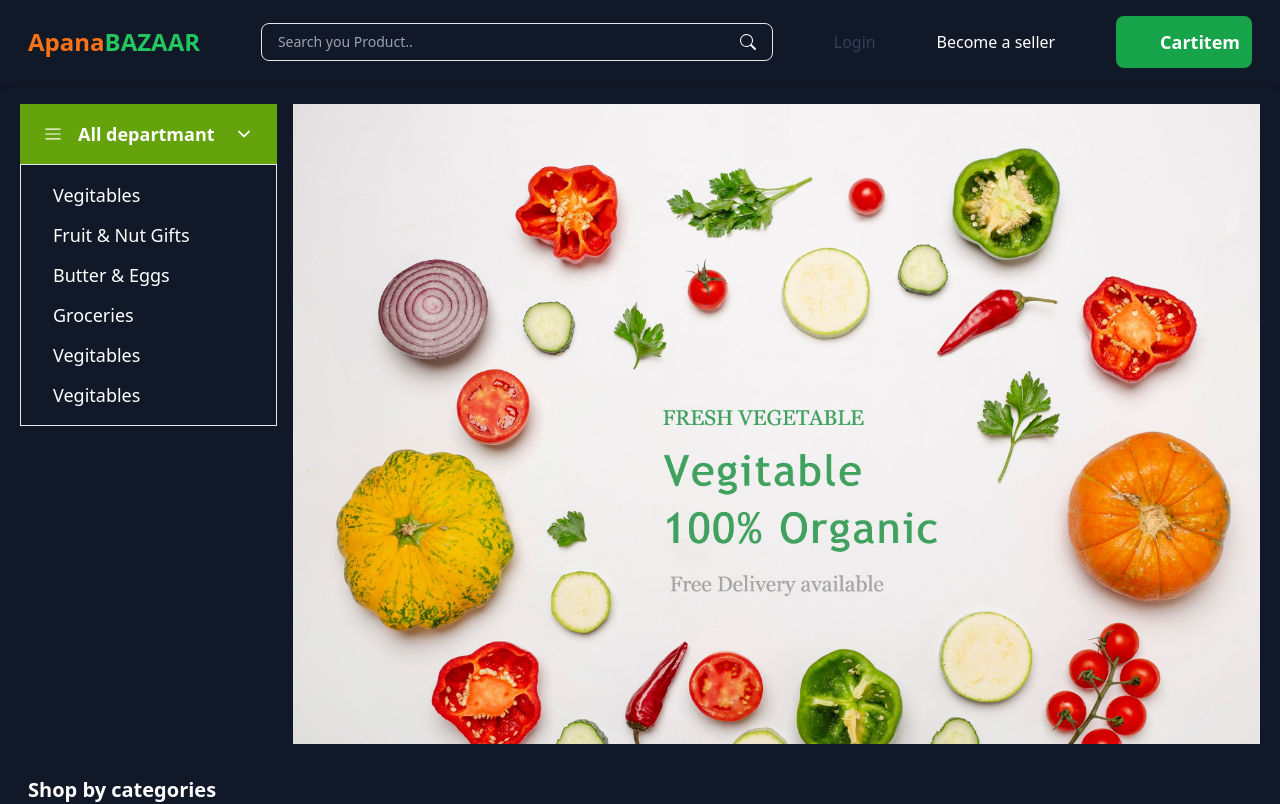
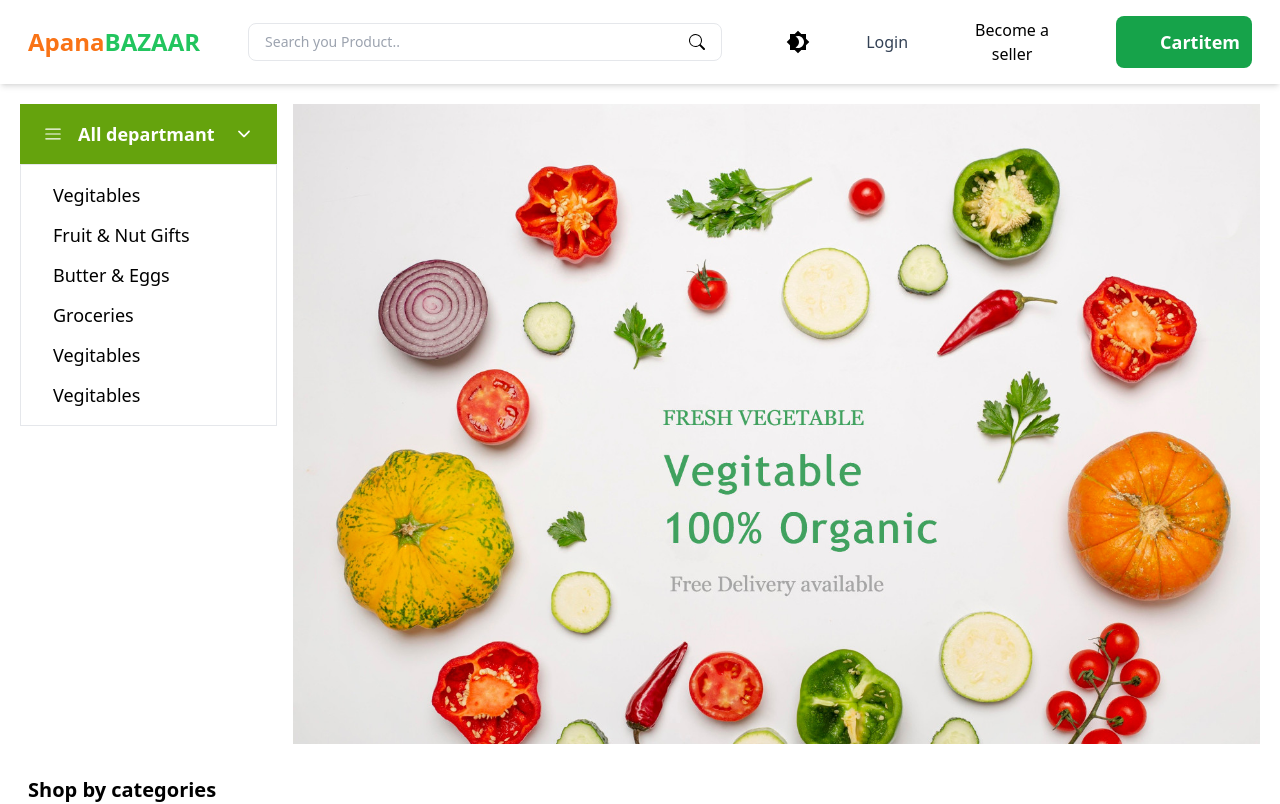
Before and after one commit to jhoncarter7/apnabazar, a React (Vite) app in the folder client/: page / in a window 1280 px wide. Shown: the top 804 px of the page. Built offline with nearby package versions, Linux system fonts and the light colour scheme; some icons are missing.

Commit message:
complete dark mode functionality

```diff
--- a/client/src/App.jsx
+++ b/client/src/App.jsx
@@ -26,13 +26,24 @@ import EditProduct from "./pages/admin/EditProduct";
 import Cart from "./pages/admin/Cart";
 import PaymentSuccess from "./pages/PaymentSuccess";
 import PaymentCanceled from "./pages/PaymentCanceled";
-import { useEffect } from "react";
+import { useEffect, useState } from "react";
+import { ThemeProvider } from "./context/Theme";
 
 export default function App() {
+  const [themeMode, setThemeMode] = useState("light");
+
+  const darkMode = () => {
+    setThemeMode("dark");
+  }
+  const lightMode = () => {
+    setThemeMode("light");
+  }
  useEffect(()=>{
-  document.querySelector('html').classList.add('dark')
+  document.querySelector('html').classList.remove('dark', 'light')
+  document.querySelector('html').classList.add(themeMode)
  })
   return (
+    <ThemeProvider value={{themeMode, darkMode, lightMode}}>
       <BrowserRouter>
         <Header />
         <Routes>
@@ -80,7 +91,7 @@ export default function App() {
 
       </BrowserRouter>
 
-
+      </ThemeProvider>
 
   );
 }
--- a/client/src/components/Header.jsx
+++ b/client/src/components/Header.jsx
@@ -4,6 +4,7 @@ import { PiShoppingCartBold} from 'react-icons/pi'
 import { Link } from 'react-router-dom'
 import {useSelector} from "react-redux"
 import {persistor} from "../redux/store.js"
+import ThemeBtn from './ThemeBtn.jsx'
 export default function Header() {
   const {currentUser} = useSelector((state)=> state.user)
  const signOutHandler = async()=>{
@@ -23,7 +24,7 @@ export default function Header() {
  }
 
   return (
-    <div className="flex justify-between p-4  gap-4 md:gap-12 items-center md:px-7 shadow-md dark:text-white">
+    <div className="flex justify-between py-4 md:p-4  gap-2 md:gap-12 items-center md:px-7 shadow-md dark:text-white">
       <Link to={'/'}>
     <h1 className="text-lg sm:text-2xl font-bold leading-none"><span className="text-orange-500">Apana</span><span className="text-green-500">BAZAAR</span></h1>
       </Link>
@@ -33,6 +34,7 @@ export default function Header() {
      <BsSearch className=''/>
      </button>
       </form>
+      <ThemeBtn/>
     <Link to={'/signin'}>
      {currentUser ? <button className="text-slate-700" onClick={signOutHandler}>Logout</button> :
       <button className="text-slate-700">Login</button>}
--- /dev/null
+++ b/client/src/components/ThemeBtn.jsx
@@ -0,0 +1,25 @@
+import { IconButton } from '@mui/material'
+import Brightness4Icon from '@mui/icons-material/Brightness4';
+import Brightness7Icon from '@mui/icons-material/Brightness7';
+import { useTheme } from '../context/Theme';
+
+
+function ThemeBtn() {
+     const {themeMode, darkMode, lightMode} = useTheme()
+
+     const onChangeBtn = () =>{
+     if(themeMode === 'dark'){
+       lightMode()
+     }
+     else{
+       darkMode()
+     }
+    }
+  return (
+    <IconButton sx={{ ml: 1 }} onClick={onChangeBtn} color="inherit">
+        {themeMode === 'dark' ? <Brightness7Icon /> : <Brightness4Icon />}
+      </IconButton>
+  )
+}
+
+export default ThemeBtn
--- /dev/null
+++ b/client/src/context/Theme.js
@@ -0,0 +1,15 @@
+import { useContext, createContext } from "react";
+
+
+const ThemeContext = createContext({
+    themeMode: "light",
+    darkMode: () => {},
+    lightMode: () => {}
+});
+
+
+export const ThemeProvider = ThemeContext.Provider;
+
+export const useTheme = () => {
+    return useContext(ThemeContext)
+}
```
